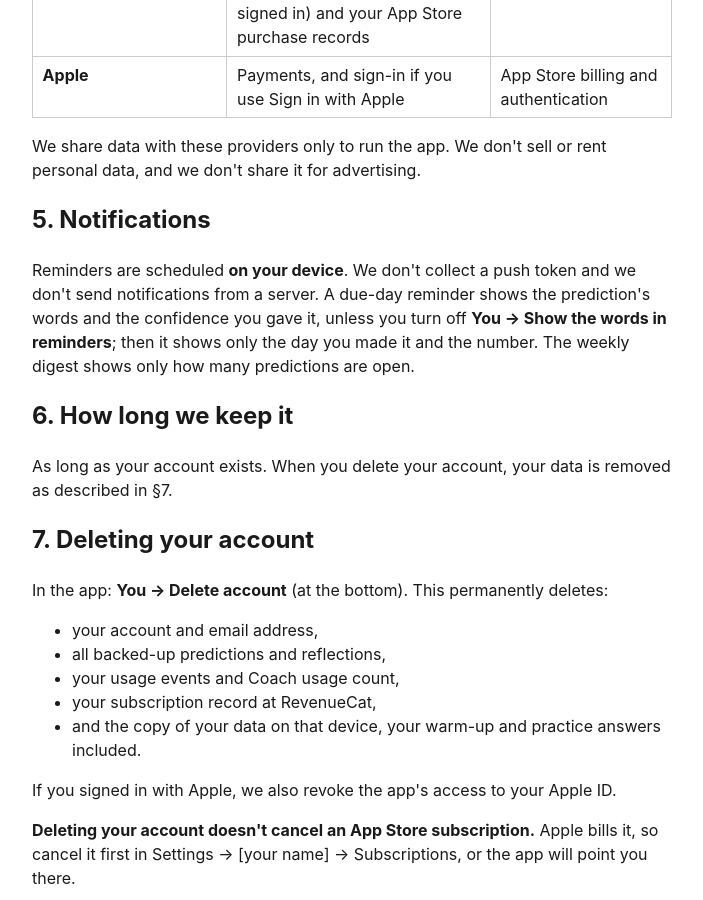
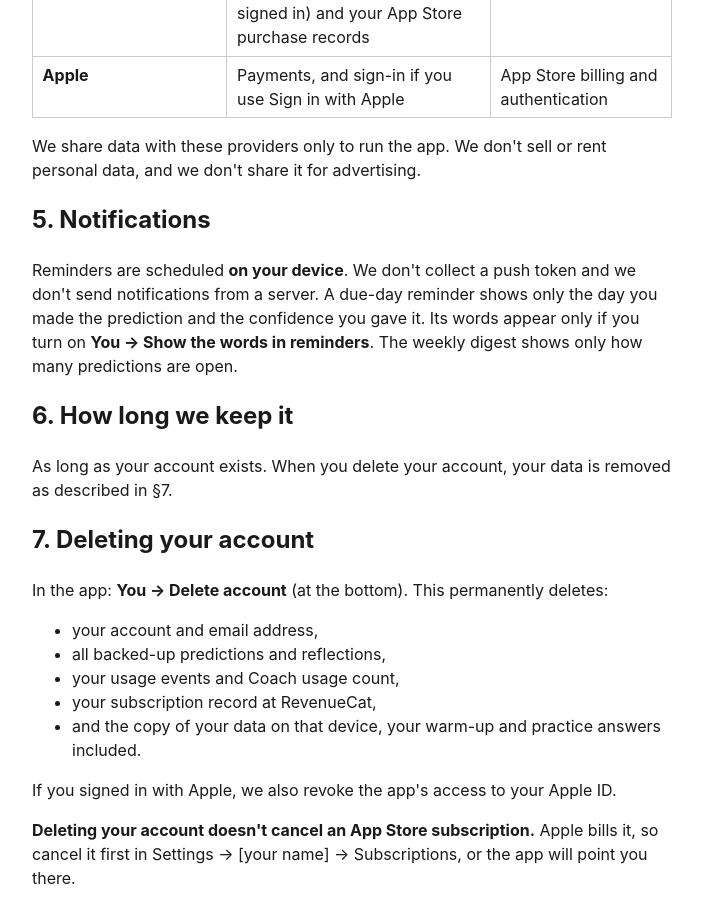
Before and after one commit to tapjason/calibrate-app, a Jekyll site: the page built from docs/PRIVACY_POLICY.md, in a window 1280 px wide and 900 px high, scrolled down 2776 px. Shown: the whole window, without its empty margins (288-991 px from the left). Built offline with Jekyll 4.4.1, drawn with Linux system fonts in a browser that asks for light colours.

Commit message:
fix: reminders leave the words off by default (owner, D60)

```diff
--- a/docs/PRIVACY_POLICY.md
+++ b/docs/PRIVACY_POLICY.md
@@ -131,10 +131,9 @@ personal data, and we don't share it for advertising.
 ## 5. Notifications
 
 Reminders are scheduled **on your device**. We don't collect a push token and
-we don't send notifications from a server. A due-day reminder shows the
-prediction's words and the confidence you gave it, unless you turn off **You →
-Show the words in reminders**; then it shows only the day you made it and the
-number. The weekly digest shows only how many predictions are open.
+we don't send notifications from a server. A due-day reminder shows only
+the day you made the prediction and the confidence you gave it. Its words appear
+only if you turn on **You → Show the words in reminders**. The weekly digest shows only how many predictions are open.
 
 ## 6. How long we keep it
 
--- a/src/store/settingsStore.ts
+++ b/src/store/settingsStore.ts
@@ -50,7 +50,9 @@ export interface StoredSettings {
   streakShown: boolean;
   /**
    * Whether a due-day reminder shows the prediction's words (roadmap D60 (b)).
-   * On by default. Off, it says only the day it was made and the number, so
+   * Off by default (owner, 2026-11-13: HIG and Guideline 4.5.4 discourage
+   * sensitive content in notifications). Off, it says only the day it was made
+   * and the number, with no Happened / Didn't, so
    * nothing written shows on a lock screen (four testers over rounds 18–19
    * asked; one turned reminders off "just in case").
    */
@@ -198,7 +200,7 @@ const DEFAULTS: StoredSettings = {
   coachEnabled: false,
   analyticsEnabled: true,
   streakShown: true,
-  reminderWords: true,
+  reminderWords: false,
   cardThemeId: DEFAULT_THEME.id,
   cardFormat: 'post',
   cardHiddenCategories: [],
```
Also changed, not shown: CLAUDE.md (+1 -1 lines), HANDOFF.md (+3 -3 lines), docs/HUMAN_VERIFICATION.md (+1 -1 lines), docs/design/BUILT_LOG.md (+1 -1 lines), docs/design/UI_ROADMAP.md (+1 -1 lines), src/components/settings/SettingsView.test.tsx (+1 -1 lines), src/store/settingsStore.test.ts (+2 -2 lines).
